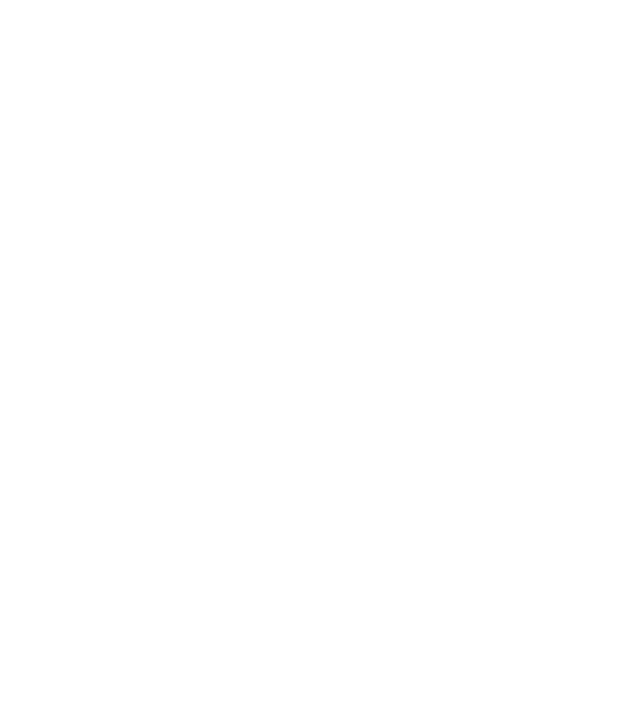
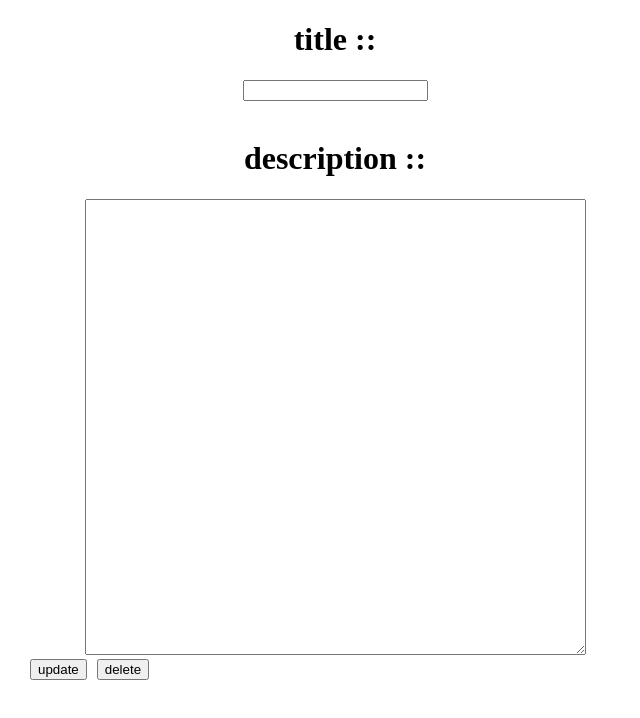
Before and after one commit to StudentAkira/TimeTracker, a React (Create React App) app in the folder Frontend/time_tracker/: page /topic/1 in a window 1280 px wide. Shown: the top 718 px of the page, without its empty margins (0-640 px from the left). Built offline with nearby package versions, Linux system fonts and the light colour scheme; no server answers.

Commit message:
update bug todo fix

```diff
--- a/Frontend/time_tracker/src/components/enums.tsx
+++ b/Frontend/time_tracker/src/components/enums.tsx
@@ -20,7 +20,10 @@
     subject_delete = base + "/subject/delete",
 
     topic_read = base + "/topic/read",
+    topic_read_by_title = base + "/topic/read_by_title",
     topic_create = base + "/topic/create",
+    topic_update = base + "/topic/patch",
+    topic_delete = base + "/topic/delete",
 
     period_read = base + "/period/read",
     period_create = base + "/period/create"
@@ -36,5 +39,6 @@
     period = "/period",
 
     single_subject = "/subject/:title",
-    single_note = "/note/:title"
+    single_note = "/note/:title",
+    single_topic = "/topic/:title"
 }
--- a/Frontend/time_tracker/src/components/single_entity/note/single_note.jsx
+++ b/Frontend/time_tracker/src/components/single_entity/note/single_note.jsx
@@ -120,7 +120,7 @@
 
     return (
         <div className="wrapper">
-            <div className="note_">
+            <div className="note">
                 <h1 className="note_title">title :: </h1><input type="text" id="note_title" defaultValue={title}  onChange={
                                 (e) => {
                                     title == e.target.value? new_title = null: new_title = e.target.value;
@@ -138,8 +138,8 @@
                 </textarea>
 
                 <div className="buttons">
-                    <button className="update_subject" onClick={update_item}>update</button>
-                    <button className="delete_subject" onClick={delete_note}>delete</button>
+                    <button className="update_note" onClick={update_item}>update</button>
+                    <button className="delete_note" onClick={delete_note}>delete</button>
                 </div>
             </div>
         </div>
--- a/Frontend/time_tracker/src/components/single_entity/subject/subject.jsx
+++ b/Frontend/time_tracker/src/components/single_entity/subject/subject.jsx
@@ -231,7 +231,11 @@
                         (topic, index) => (
                             <div className="topic_wrapper" >
                                 <Card
-                                    title={topic.title}
+                                    title={
+
+                                        topic.title
+
+                                    }
                                     content={topic.description}
                                     additional_data={
                                     <>
--- /dev/null
+++ b/Frontend/time_tracker/src/components/single_entity/topic/single_topic.css
@@ -0,0 +1,7 @@
+.wrapper {
+    display: grid;
+}
+
+.topic {
+    place-self: center;
+}
--- a/Frontend/time_tracker/src/components/single_entity/topic/single_topic.jsx
+++ b/Frontend/time_tracker/src/components/single_entity/topic/single_topic.jsx
@@ -1,6 +1,131 @@
+import { useEffect, useState } from "react";
+import { useParams } from "react-router-dom";
+import { APIEndpoints, frontURLs } from "../../enums.tsx";
+
 function SingleTopic(){
+
+    const params = useParams()
+
+    const [item, setItem] = useState(null)
+    const [fetching, setFetching] = useState(true)
+    const [title, setTitle] = useState(null);
+    const [description, setDescription] = useState(null);
+
+    let new_title = null;
+    let new_description = null;
+
+    const get_item = async () => {
+        const myHeaders = new Headers();
+        myHeaders.append("accept", "application/json");
+
+        const requestOptions = {
+        method: "GET",
+        headers: myHeaders,
+        redirect: "follow",
+        credentials: "include"
+        };
+
+        const response =  await fetch(`${APIEndpoints.topic_read_by_title}?title=${params.title}`, requestOptions)
+        const response_json = await response.json()
+
+        if (response_json == null){
+            setFetching(false)
+            return
+        }
+        if ("detail" in response_json){
+            return
+          }
+
+        setItem(response_json)
+        setFetching(false)
+        setTitle(response_json["title"])
+        setDescription(response_json["content"])
+    }
+
+    const update_item = async () => {
+        const myHeaders = new Headers();
+        myHeaders.append("accept", "application/json");
+        myHeaders.append("Content-Type", "application/json");
+
+        const raw = JSON.stringify({
+        "title": title,
+        "new_title": new_title == null ? null : new_title,
+        "new_description": new_description == null ? null : new_description,
+        });
+
+        const requestOptions = {
+        method: "PATCH",
+        headers: myHeaders,
+        body: raw,
+        redirect: "follow",
+        credentials: "include"
+        };
+
+        const response = await fetch(APIEndpoints.topic_update, requestOptions)
+        const response_json = await response.json()
+
+        if ("detail" in response_json){
+            alert(response_json["detail"]["error"]);
+            return
+          }
+        alert('Topic was updated');
+        window.location.href = new_title == null ? title : new_title
+    }
+
+    const delete_note = async () => {
+        const myHeaders = new Headers();
+        myHeaders.append("accept", "application/json");
+        myHeaders.append("Content-Type", "application/json");
+
+        const requestOptions = {
+        method: "DELETE",
+        headers: myHeaders,
+        redirect: "follow",
+        credentials: "include"
+        };
+
+        const response = await fetch(APIEndpoints.topic_delete + `/?title=${title}`, requestOptions)
+        const response_json = await response.json()
+
+        console.log(response_json);
+
+        if ("detail" in response_json){
+            alert(response_json["detail"]["error"]);
+            return
+          }
+        alert('Topic was deleted');
+        window.location.href = frontURLs.topic
+    }
+
+    useEffect(() => {
+        get_item()
+    }, []);
+
     return (
-        <></>
+        <div className="wrapper">
+            <div className="topic">
+                <h1 className="topic_title">title :: </h1><input type="text" id="topic_title" defaultValue={title}  onChange={
+                                (e) => {
+                                    title == e.target.value? new_title = null: new_title = e.target.value;
+                                    }
+                                }/>
+                <br />
+                <br />
+                <h1 className="title_description">description :: </h1>
+                <textarea name="title_description" id="title_description" cols="60" rows="30" defaultValue={description} onChange={
+                                (e) => {
+                                    description == e.target.value? new_description = null: new_description = e.target.value;
+                                    }
+                                }>
+
+                </textarea>
+
+                <div className="buttons">
+                    <button className="update_topic" onClick={update_item}>update</button>
+                    <button className="delete_topic" onClick={delete_note}>delete</button>
+                </div>
+            </div>
+        </div>
     );
 }
 
--- a/Frontend/time_tracker/src/components/topic/topic.jsx
+++ b/Frontend/time_tracker/src/components/topic/topic.jsx
@@ -86,7 +86,9 @@
                 items.map(
                     (item) => (
                         <div className="topic_wrapper">
-                            <Card title={item.title} content={item.description} additional_data={`${String(item.total_hours).substring(0, 5)} hours`}/>
+                            <Card title={
+                                <a href={`${frontURLs.topic}/${item.title}`}>{item.title}</a>
+                                } content={item.description} additional_data={`${String(item.total_hours).substring(0, 5)} hours`}/>
                         </div>
                     )
                 )
```
Also changed, not shown: 2 other files (tests, documents, lock files or other folders).
